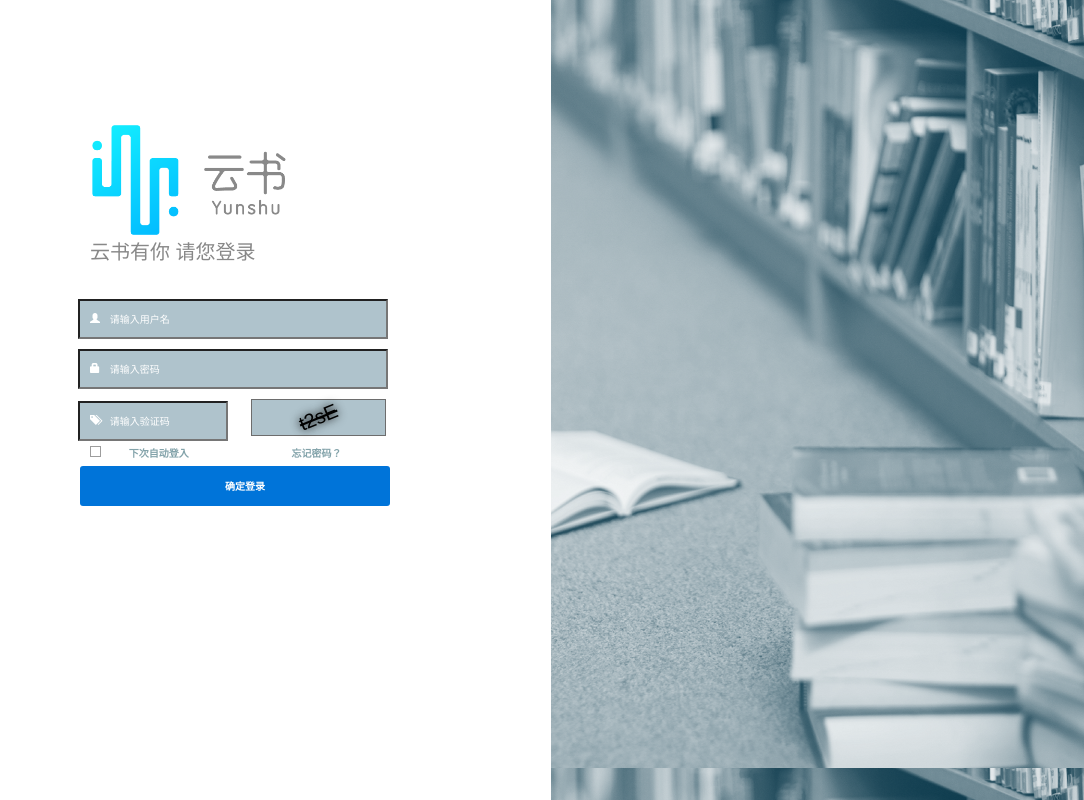
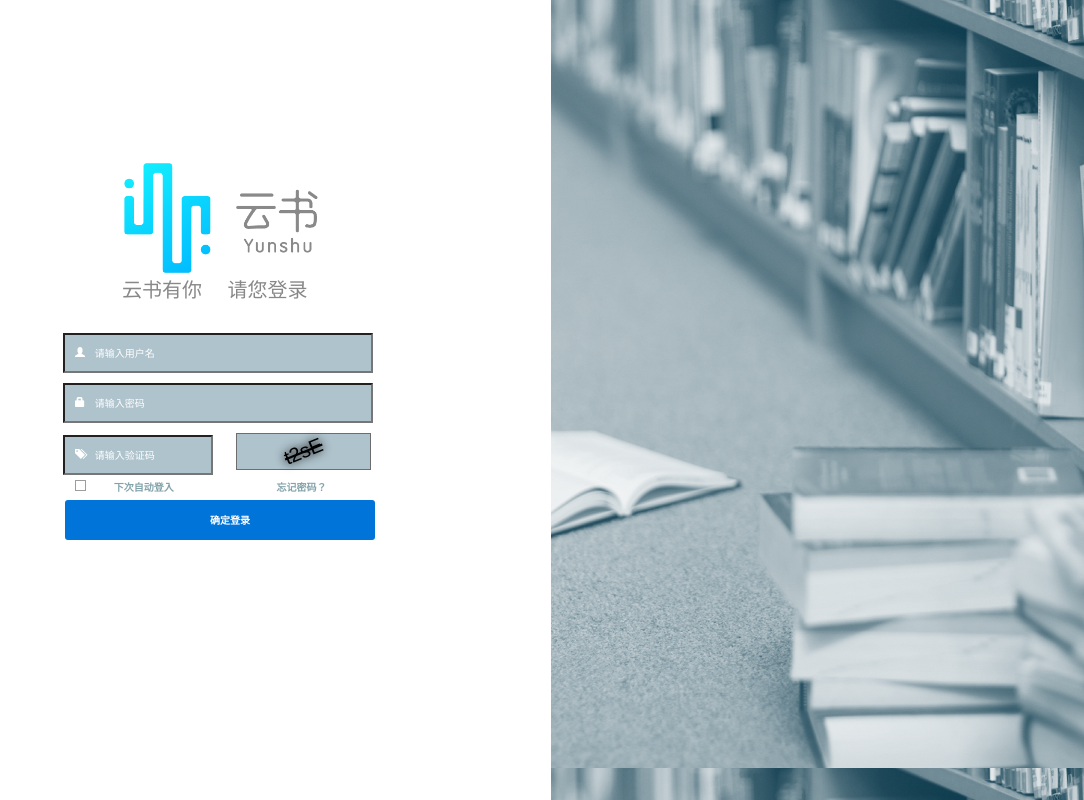
Before and after one commit to YinniCoding/cloudBook, a plain HTML site: page index.html in a window 1280 px wide. Shown: the whole page, without its empty margins (196-1280 px from the left). Drawn offline with nearby package versions, Linux system fonts and the light colour scheme.

Commit message:
首页样式调整

```diff
--- a/css/index.css
+++ b/css/index.css
@@ -13,16 +13,29 @@
 }
 
 #login {
-	margin-top: 20%;
+	position: absolute;
+	width: 500px;
+	height: 400px;
+	left: 20%;
+	top: 20%;
 }
 
 #loginTitle {
-	margin-bottom: 10%;
+	margin-left: 10%;
+	margin-bottom: 5%;
 }
 
 #loginTitle > div {
 	color: #888;
 	font-size: 2em;
+}
+
+#loginTitle #left {
+	margin-right: 10px;
+}
+
+#loginTitle #right {
+	margin-left: 10px;
 }
 
 #rightPic {
--- a/index.html
+++ b/index.html
@@ -14,7 +14,10 @@
 				<div class="col-md-6" id="login">
 					<div id="loginTitle">
 						<img src="./img/logo.jpg" alt="" width="200px">
-						<div>云书有你  请您登录</div>
+						<div>
+							<span id="left">云书有你</span>
+							<span id="right">请您登录</span>
+						</div>
 					</div>
 
 					<div class="row"  style="width: 300px">
```
